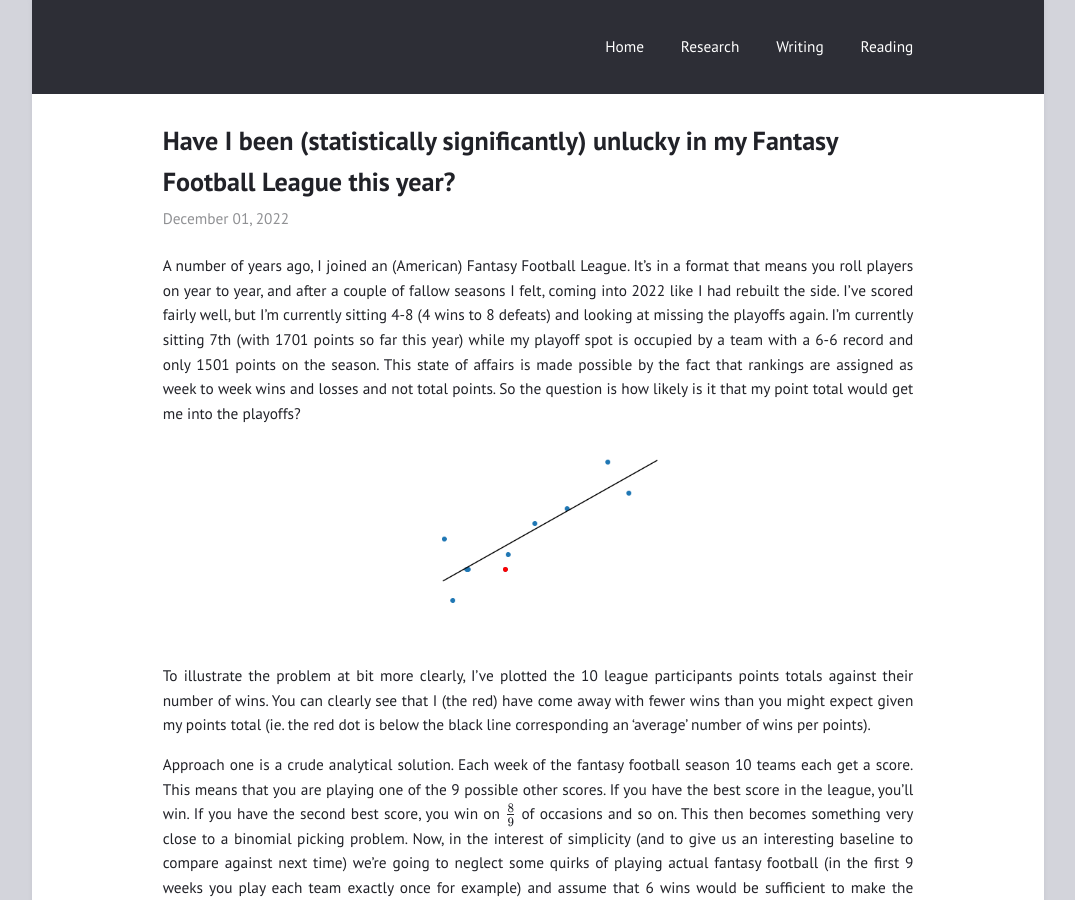
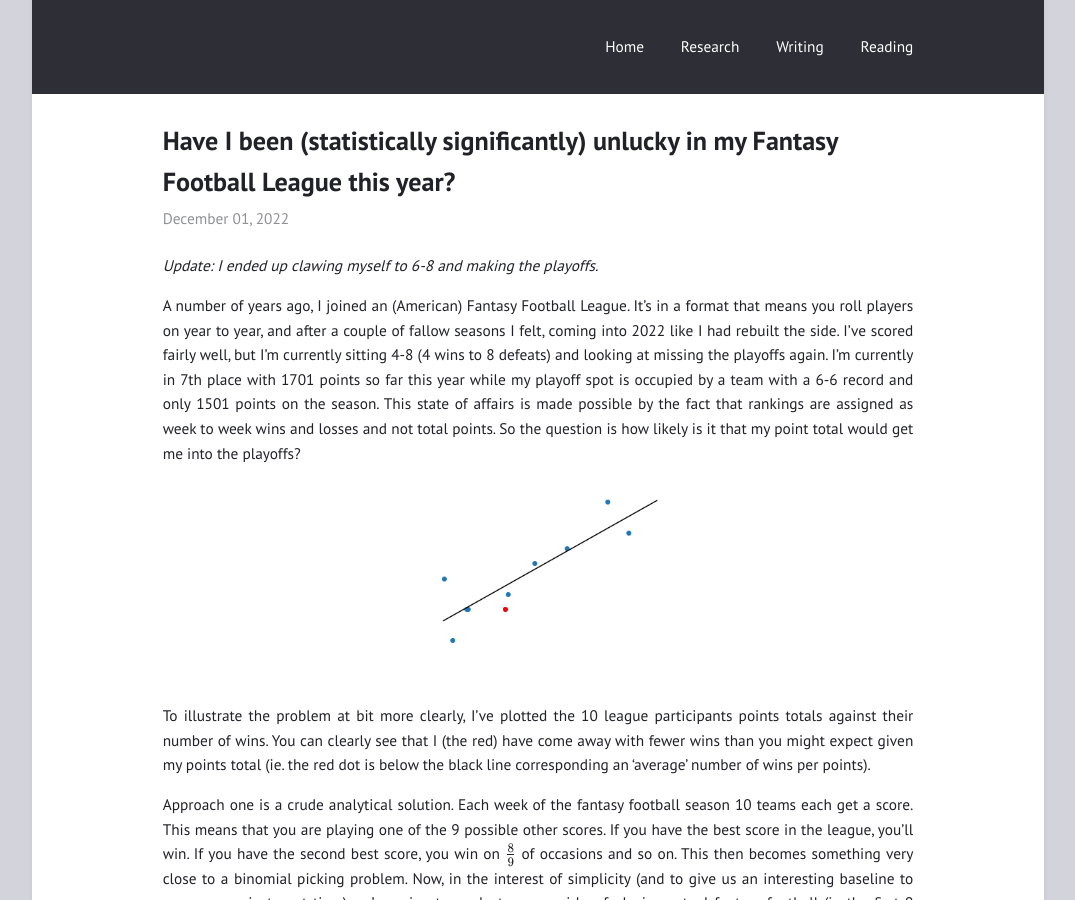
Before and after one commit to phillipcrout/phillipcrout.github.io, a Jekyll site: the page built from _posts/2022-12-01-fantasy-football.md, in a window 1280 px wide and 900 px high. Shown: the whole window, without its empty margins (102-1177 px from the left). Built offline with Jekyll 4.4.1, drawn with Linux system fonts in a browser that asks for light colours.

Commit message:
[fix] preview working again

```diff
--- a/_posts/2022-12-01-fantasy-football.md
+++ b/_posts/2022-12-01-fantasy-football.md
@@ -4,12 +4,15 @@ layout: post
 mathjax: true
 ---
 
-A number of years ago, I joined an (American) Fantasy Football League. It's in a format that means you roll players on year to year, and after a couple of fallow seasons I felt, coming into 2022 like I had rebuilt the side. I've scored fairly well, but I'm currently sitting 4-8 (4 wins to 8 defeats) and looking at missing the playoffs again. I'm currently sitting 7th (with 1701 points so far this year) while my playoff spot is occupied by a team with a 6-6 record and only 1501 points on the season. This state of affairs is made possible by the fact that rankings are assigned as week to week wins and losses and not total points. So the question is how likely is it that my point total would get me into the playoffs? <br>
+_Update: I ended up clawing myself to 6-8 and making the playoffs._
+
+A number of years ago, I joined an (American) Fantasy Football League. It's in a format that means you roll players on year to year, and after a couple of fallow seasons I felt, coming into 2022 like I had rebuilt the side. I've scored fairly well, but I'm currently sitting 4-8 (4 wins to 8 defeats) and looking at missing the playoffs again. I'm currently in 7th place with 1701 points so far this year while my playoff spot is occupied by a team with a 6-6 record and only 1501 points on the season. This state of affairs is made possible by the fact that rankings are assigned as week to week wins and losses and not total points. So the question is how likely is it that my point total would get me into the playoffs?
 
 <figure>
 <center><img src="./../images/line_plot_of_results.png" style="width: 21vw; min-width: 200px;">
 </center>
 </figure>
+
 
 To illustrate the problem at bit more clearly, I've plotted the 10 league participants points totals against their number of wins. You can clearly see that I (the red) have come away with fewer wins than you might expect given my points total (ie. the red dot is below the black line corresponding an 'average' number of wins per points).
 
```
Also changed, not shown: _posts/-recap-2023-q1.md (renamed from _posts/2024-01-01-recap-2023-q1.md, +1 -0 lines), _posts/2022-11-29-scrape-twitter.md (+2 -1 lines).
